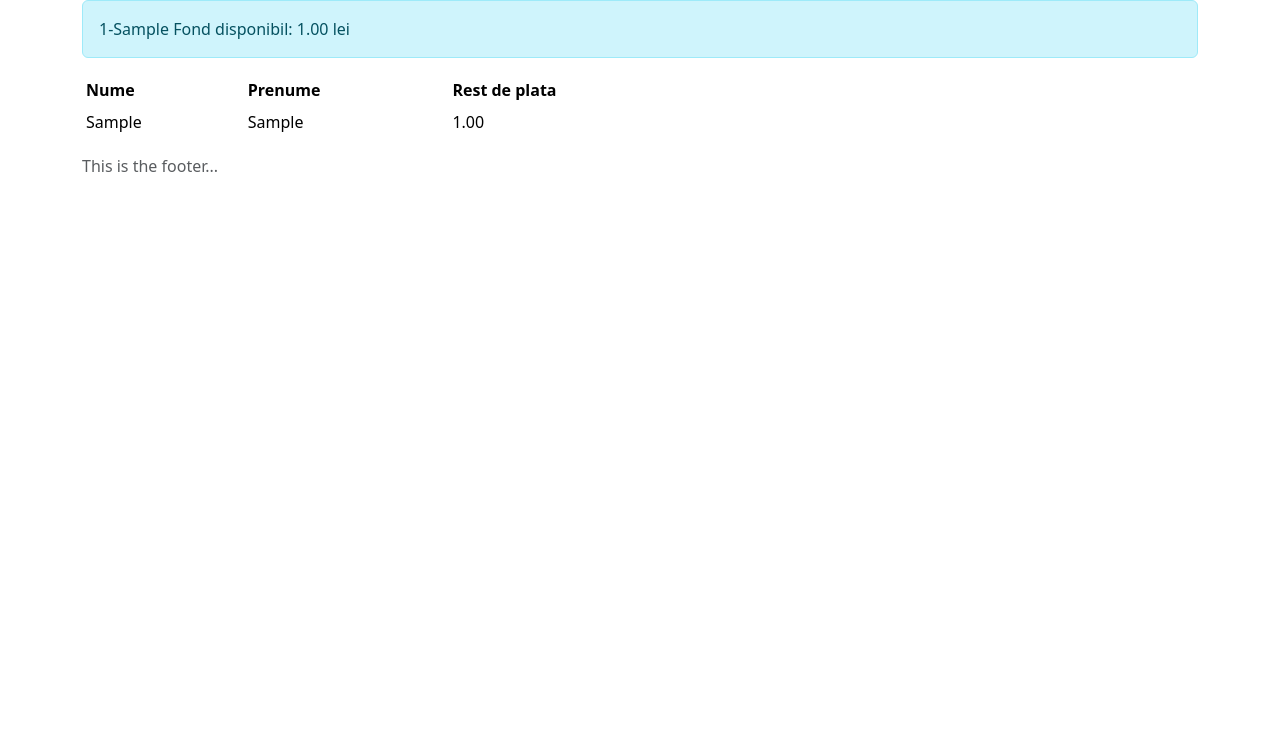
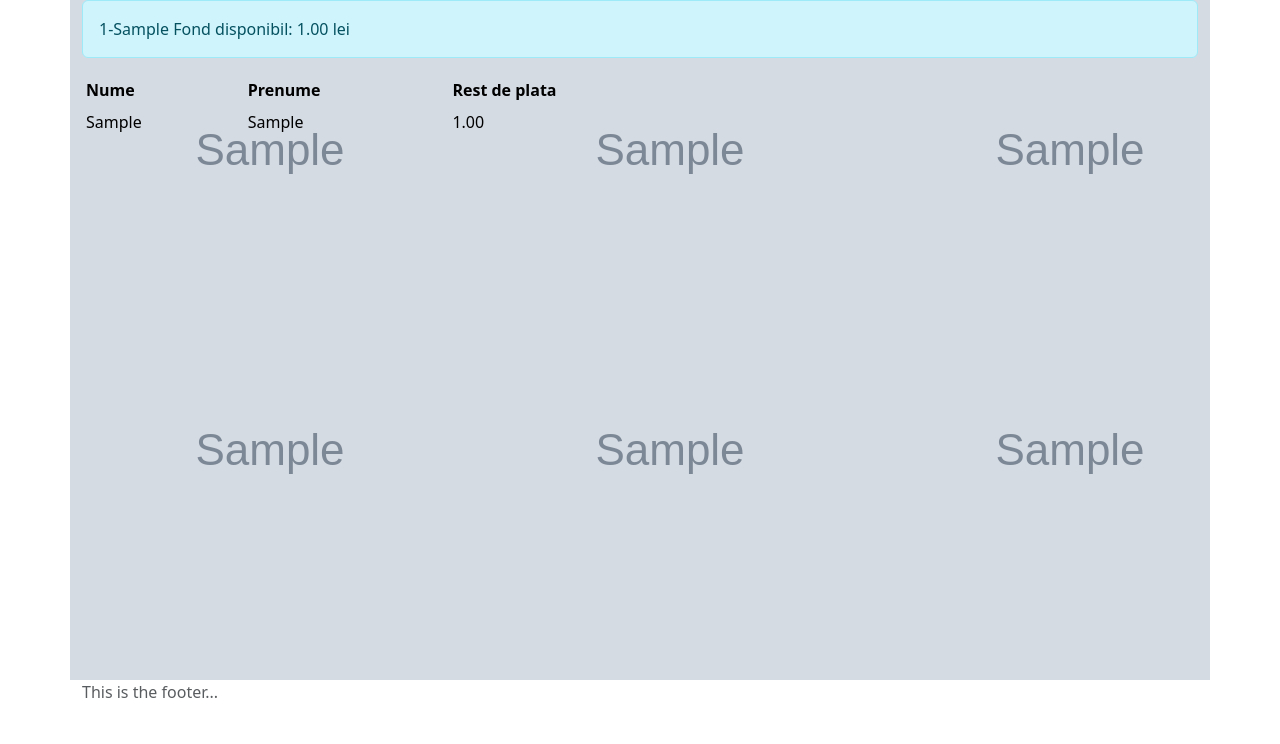
Before and after one commit to AurelianAM/scoala, a Django app: template scoala/templates/eleviClasa.html in a window 1280 px wide. Shown: the part 56-800 px from the top of the page. Run offline with Django 4.2, Linux system fonts and the light colour scheme; the template is opened without the code that fills it: values that come from a table or form of the project are taken from there, others are empty; tables that the repository leaves empty hold one stand-in row (values such as "Sample post"); grey boxes marked "Sample" are stand-in pictures.

Commit message:
added logo for each clasa

```diff
--- a/scoala/models.py
+++ b/scoala/models.py
@@ -23,6 +23,7 @@ class Clasa(models.Model):
     litera = models.CharField(max_length=1)
     fond = models.DecimalField( max_digits=7, decimal_places=2, default=0)
     profesor = models.ForeignKey(Profesor, on_delete=models.SET_NULL, null=True)
+    logo = models.ImageField(upload_to='static/images/', null=True, blank=True)
 
     class Meta:
         verbose_name_plural = "Clase"
--- a/scoala/templates/eleviClasa.html
+++ b/scoala/templates/eleviClasa.html
@@ -2,6 +2,16 @@
 {% load static %}
 
 {% block title %}Fondul Clasei - Scoala{% endblock title %}
+
+{% block css %}
+    <style>
+        .mainContent {
+            background-image: url("{{ clasa.logo.url }}");
+            height: 85vh;
+        }
+        .table_custom { --bs-table-bg: transparent !important; }
+    </style>
+{% endblock css %}
 
 {% block content %}
 
@@ -10,7 +20,7 @@
     </div>
 
     <div class="table-responsive-sm col-sm-7">
-        <table class="table table-sm table-hover table-borderless align-middle">
+        <table class="table table-sm table-hover table-borderless align-middle table_custom">
             <thead class="table-sm">
                 <tr>
                     <th>Nume</th>
--- a/templates/_base.html
+++ b/templates/_base.html
@@ -7,13 +7,17 @@
     <title>{% block title %}Fondul Clasei{% endblock title %}</title>
     <link rel="shortcut icon" type="image/x-icon" href="{% static 'images/favicon.ico' %}">
 
-    {% block css %}
+    {% block generalCss %}
         <!-- Bootstrap CSS -->
         <link href="https://cdn.jsdelivr.net/npm/bootstrap@5.3.3/dist/css/bootstrap.min.css" rel="stylesheet" integrity="sha384-QWTKZyjpPEjISv5WaRU9OFeRpok6YctnYmDr5pNlyT2bRjXh0JMhjY6hW+ALEwIH" crossorigin="anonymous">
         <!-- Bootstrap Icons -->
         <link rel="stylesheet" href="https://cdn.jsdelivr.net/npm/bootstrap-icons@1.11.3/font/bootstrap-icons.min.css">
         <!-- Custom CSS -->
         <link rel="stylesheet" href="{% static 'css/base.css' %}">
+    {% endblock generalCss %}
+
+    {% block css %}
+
     {% endblock css %}
 
 </head>
@@ -68,7 +72,7 @@
     </nav>
 
     <!-- Main Content -->
-    <div class="container">
+    <div class="container mainContent">
         <!-- <h1>Main Content</h1> -->
         {% block content %}
         <p>default content...</p>
```
Also changed, not shown: gestiune/migrations/0008_alter_cheltuiala_options_alter_fondrate_options_and_more.py (added), scoala/migrations/0008_alter_anscolar_options_alter_clasa_options_and_more.py (added), static/images/fluturasi.png (added).
